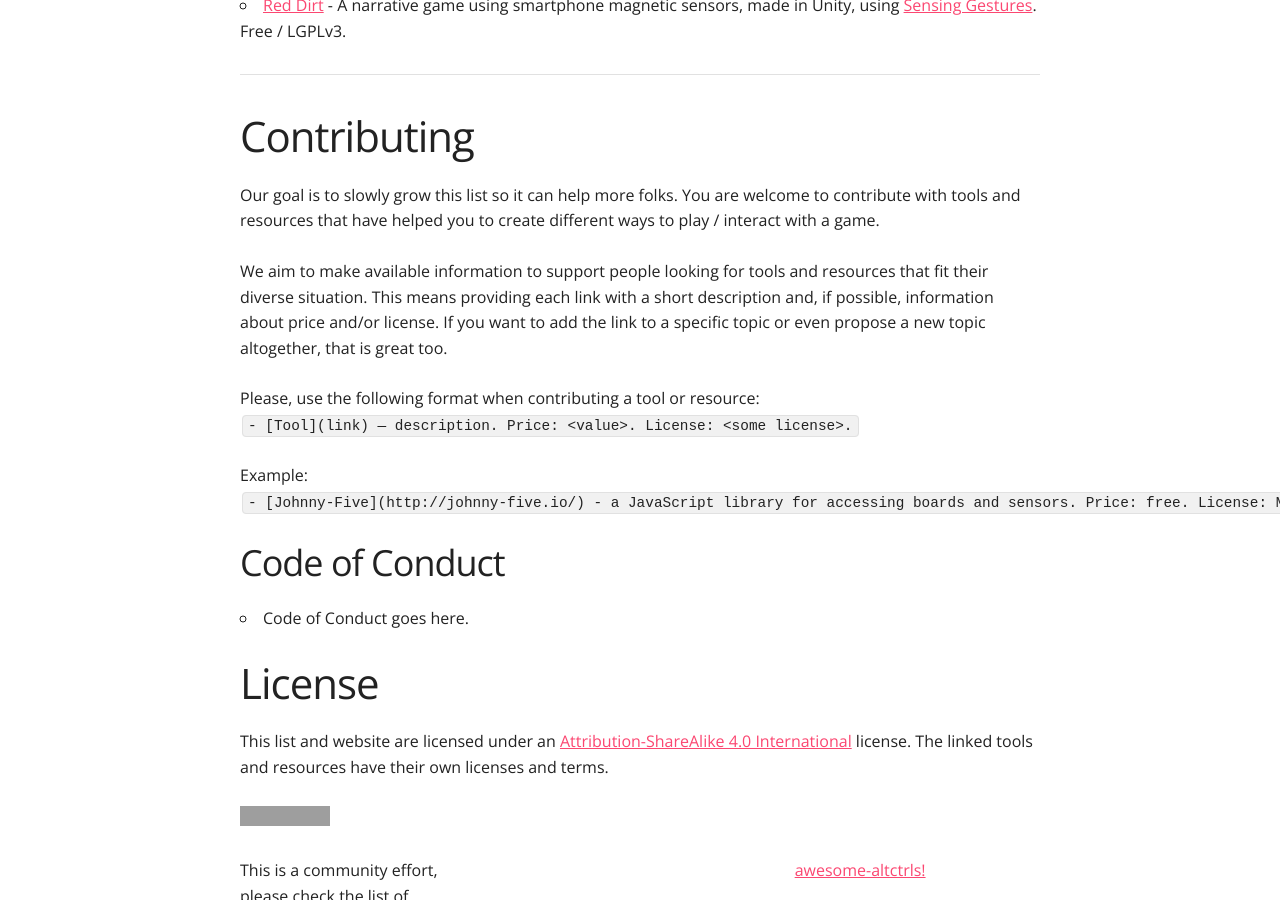
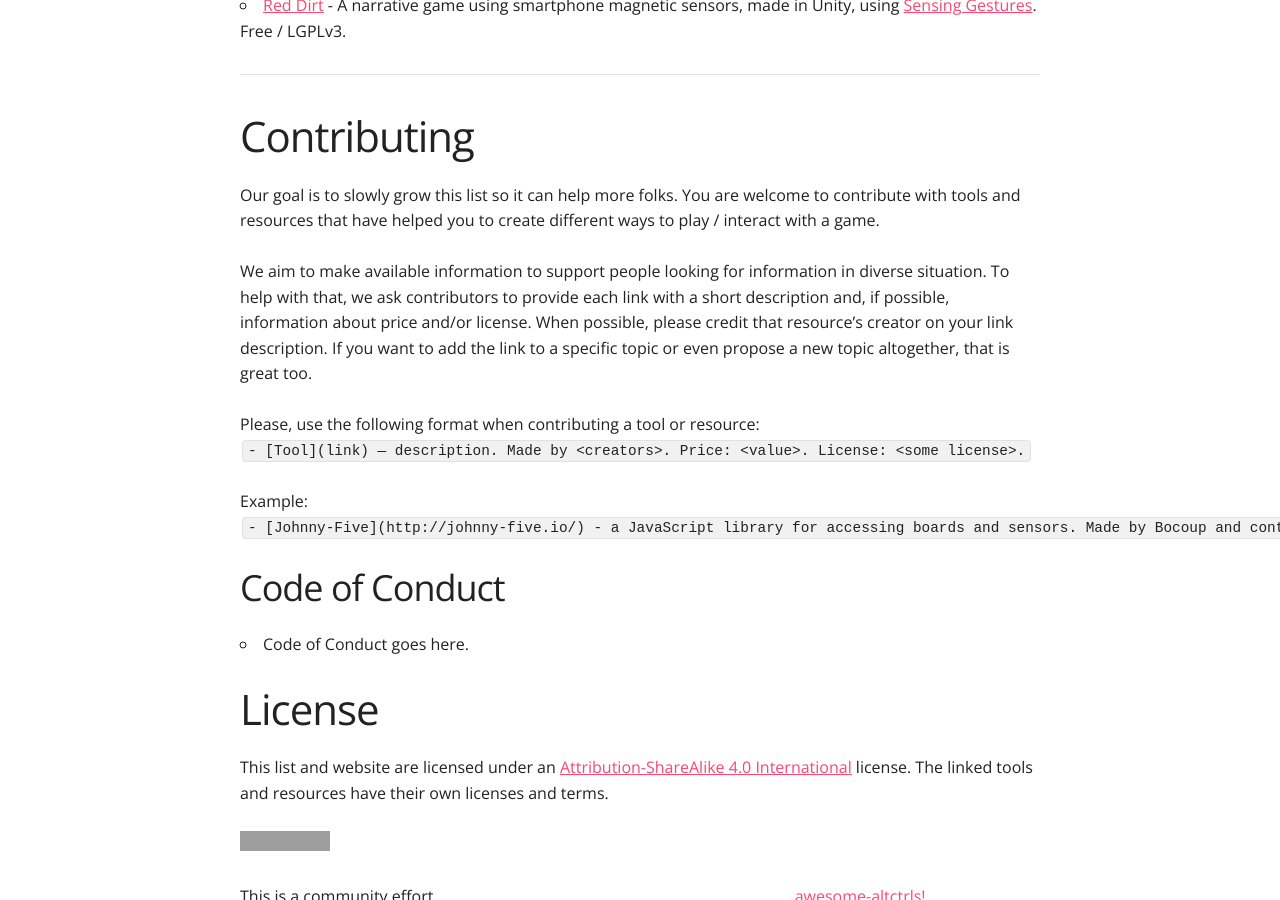
Before and after one commit to enricllagostera/altctrls-info, a Jekyll site: the page built from docs/index.md, in a window 1280 px wide and 900 px high, scrolled down 2704 px. Built offline with Jekyll 4.4.1, drawn with Linux system fonts in a browser that asks for light colours; grey boxes are pictures that could not be loaded.

Commit message:
re wording on the contributing section

```diff
--- a/docs/index.md
+++ b/docs/index.md
@@ -67,7 +67,6 @@ If you are making a game using some specific game engines, you might be able to
 
 - [Johnny-Five](http://johnny-five.io/) - a JavaScript library for accessing boards and sensors. Price: free. License: MIT.
 
-
 ### Alternative Controller Design
 
 - Tatiana Vilela's joysticks
@@ -84,11 +83,11 @@ Some times it can be helpful to see the internal documents and process of differ
 
 Our goal is to slowly grow this list so it can help more folks. You are welcome to contribute with tools and resources that have helped you to create different ways to play / interact with a game.
 
-We aim to make available information to support people looking for tools and resources that fit their diverse situation. This means providing each link with a short description and, if possible, information about price and/or license. If you want to add the link to a specific topic or even propose a new topic altogether, that is great too.
+We aim to make available information to support people looking for information in diverse situation. To help with that, we ask contributors to provide each link with a short description and, if possible, information about price and/or license. When possible, please credit that resource's creator on your link description. If you want to add the link to a specific topic or even propose a new topic altogether, that is great too.
 
-Please, use the following format when contributing a tool or resource: `- [Tool](link) — description. Price: <value>. License: <some license>.`
+Please, use the following format when contributing a tool or resource: `- [Tool](link) — description. Made by <creators>. Price: <value>. License: <some license>.`
 
-Example: `- [Johnny-Five](http://johnny-five.io/) - a JavaScript library for accessing boards and sensors. Price: free. License: MIT.`
+Example: `- [Johnny-Five](http://johnny-five.io/) - a JavaScript library for accessing boards and sensors. Made by Bocoup and contributors. Price: free. License: MIT.`
 
 ### Code of Conduct
 
```
